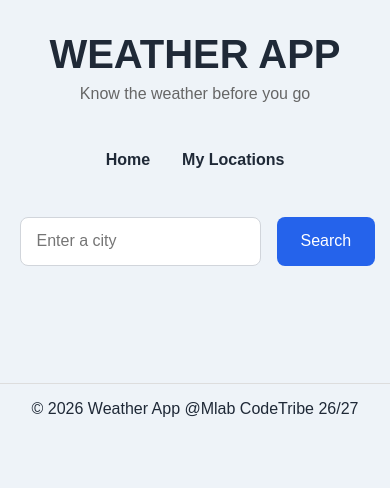
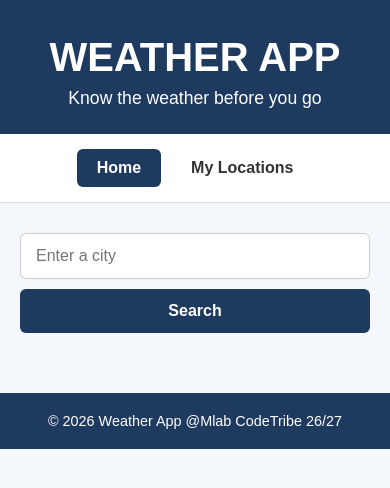
Before and after one commit to siyamthandagwamanda/CodeTribe_Weather_App_Task, a React (Vite) app: page / in a window 390 px wide. Shown: the top 488 px of the page. Built offline with nearby package versions, Linux system fonts and the light colour scheme.

Commit message:
updates styles

```diff
--- a/src/App.css
+++ b/src/App.css
@@ -1,29 +1,39 @@
-*{
-    margin: 0;
-    padding: 0;
-    box-sizing: border-box;
-}
-
-:root {
-  --background-color: #eef3f8;
-  --text-color: #1f2937;
-  --primary-color: #2563eb;
-  --surface-color: #ffffff;
+* {
+  box-sizing: border-box;
 }
 
 body {
+  margin: 0;
   font-family: Arial, Helvetica, sans-serif;
-  background-color: var(--background-color);
-  color: var(--text-color);
-  min-height: 100vh;
-}
-
-a {
-  text-decoration: none;
-  color: inherit;
+  background: #f4f7fb;
+  color: #222;
 }
 
 button,
 input {
-  font: inherit;
+  font-family: inherit;
 }
+
+button {
+  cursor: pointer;
+}
+
+.home-page {
+  width: 100%;
+}
+
+.loading {
+  text-align: center;
+  color: #1e3a5f;
+  font-weight: 600;
+}
+
+.error-message {
+  max-width: 700px;
+  margin: 0 auto 20px;
+  padding: 12px 15px;
+  text-align: center;
+  color: #b42318;
+  background: #fdecec;
+  border-radius: 6px;
+}
--- a/src/Styles/Footer.css
+++ b/src/Styles/Footer.css
@@ -1,6 +1,12 @@
 .footer {
+  margin-top: auto;
+  padding: 20px;
   text-align: center;
-  padding: 1rem;
-  border-top: 1px solid #ddd;
-  margin-top: 30%;
+  background: #1e3a5f;
+  color: white;
 }
+
+.footer p {
+  margin: 0;
+  font-size: 0.9rem;
+}
--- a/src/Styles/Header.css
+++ b/src/Styles/Header.css
@@ -1,13 +1,16 @@
 .header {
   text-align: center;
-  padding: 2rem 1rem;
+  padding: 35px 20px 25px;
+  background: #1e3a5f;
+  color: white;
 }
 
 .header h1 {
+  margin: 0;
   font-size: 2.5rem;
 }
 
 .header p {
-  margin-top: 0.5rem;
-  color: #666;
+  margin: 8px 0 0;
+  font-size: 1.1rem;
 }
--- a/src/Styles/Navigation.css
+++ b/src/Styles/Navigation.css
@@ -1,15 +1,26 @@
 .navigation {
   display: flex;
   justify-content: center;
-  gap: 2rem;
-  padding: 1rem;
+  gap: 10px;
+  padding: 15px 20px;
+  background: #ffffff;
+  border-bottom: 1px solid #ddd;
 }
 
-.navigation a {
-  color: var(--text-color);
-  font-weight: bold;
+.nav-link {
+  padding: 10px 20px;
+  text-decoration: none;
+  color: #333;
+  border-radius: 6px;
+  font-weight: 600;
+  transition: 0.2s ease;
 }
 
-.navigation a:hover {
-  color: var(--primary-color);
+.nav-link:hover {
+  background: #f0f0f0;
 }
+
+.nav-link.active {
+  background: #1e3a5f;
+  color: white;
+}
--- a/src/Styles/SearchBar.css
+++ b/src/Styles/SearchBar.css
@@ -1,31 +1,47 @@
 .search-bar {
   display: flex;
-  gap: 1rem;
-  width: min(700px, 100%);
-  margin: 2rem auto;
+  justify-content: center;
+  gap: 10px;
+  width: 100%;
+  max-width: 700px;
+  margin: 0 auto 30px;
 }
 
 .search-bar input {
   flex: 1;
-  padding: 0.9rem 1rem;
-  border: 1px solid #d1d5db;
-  border-radius: 0.5rem;
+  padding: 13px 15px;
+  border: 1px solid #ccc;
+  border-radius: 6px;
+  font-size: 1rem;
   outline: none;
+  box-sizing: border-box;
 }
 
 .search-bar input:focus {
-  border-color: var(--primary-color);
+  border-color: #1e3a5f;
 }
 
 .search-bar button {
-  padding: 0.9rem 1.5rem;
+  padding: 13px 25px;
   border: none;
-  border-radius: 0.5rem;
-  background: var(--primary-color);
+  border-radius: 6px;
+  background: #1e3a5f;
   color: white;
+  font-size: 1rem;
+  font-weight: 600;
   cursor: pointer;
 }
 
 .search-bar button:hover {
-  opacity: 0.9;
+  background: #162d4a;
 }
+
+@media (max-width: 600px) {
+  .search-bar {
+    flex-direction: column;
+  }
+
+  .search-bar button {
+    width: 100%;
+  }
+}
--- a/src/Styles/Structure.css
+++ b/src/Styles/Structure.css
@@ -1,11 +1,14 @@
-.structure{
-    min-height: 100vh;
-    display: flex;
-    flex-direction: column;
+.structure {
+  min-height: 100vh;
+  display: flex;
+  flex-direction: column;
 }
 
-.main-content{
-    flex: 1;
-    width: min(1200px, 90%);
-    margin: 2.0rem auto;
+.main-content {
+  width: 100%;
+  max-width: 1100px;
+  margin: 0 auto;
+  padding: 30px 20px;
+  flex: 1;
+  box-sizing: border-box;
 }
--- a/src/Styles/WeatherCard.css
+++ b/src/Styles/WeatherCard.css
@@ -1,51 +1,78 @@
 .weather-card {
-  width: min(700px, 100%);
-  margin: 2rem auto;
-  padding: 2rem;
+  width: 100%;
+  max-width: 700px;
+  margin: 0 auto 25px;
+  padding: 30px;
+  box-sizing: border-box;
+  background: white;
+  border-radius: 12px;
+  box-shadow: 0 4px 15px rgba(0, 0, 0, 0.1);
+}
 
-  background-color: var(--surface-color);
+.weather-card-header {
+  text-align: center;
+}
 
-  border-radius: 1rem;
+.weather-card-header h2 {
+  margin: 0;
+  font-size: 1.8rem;
+  color: #1e3a5f;
+}
 
-  box-shadow: 0 10px 30px rgba(0, 0, 0, 0.1);
+.condition {
+  margin: 8px 0 0;
+  color: #666;
+  font-size: 1rem;
+}
 
-  display: flex;
-  flex-direction: column;
-  gap: 1.5rem;
+.weather-main {
+  text-align: center;
+  margin: 25px 0;
 }
 
 .temperature {
-  font-size: 3rem;
-  font-weight: bold;
-}
-
-.condition {
-  font-size: 1.2rem;
-  color: #6b7280;
+  margin: 0;
+  font-size: 4rem;
+  font-weight: 700;
+  color: #1e3a5f;
 }
 
 .weather-details {
   display: grid;
-
-  grid-template-columns: repeat(2, 1fr);
-
-  gap: 1rem;
+  grid-template-columns: repeat(4, 1fr);
+  gap: 12px;
 }
 
-.weather-details div {
-  padding: 1rem;
-
-  border-radius: 0.75rem;
-
-  background-color: #f5f7fb;
+.weather-detail {
+  display: flex;
+  flex-direction: column;
+  align-items: center;
+  gap: 5px;
+  padding: 15px 10px;
+  background: #f5f7fa;
+  border-radius: 8px;
 }
 
-.weather-details span {
-  display: block;
-  color: #6b7280;
-  margin-bottom: 0.5rem;
+.weather-detail span {
+  color: #666;
+  font-size: 0.9rem;
 }
 
-.weather-details strong {
-  font-size: 1.1rem;
+.weather-detail strong {
+  color: #222;
+  font-size: 1rem;
 }
+
+@media (max-width: 600px) {
+  .weather-card {
+    padding: 20px;
+  }
+
+  .temperature {
+    font-size: 3rem;
+  }
+
+  .weather-details {
+    grid-template-columns: repeat(2, 1fr);
+  }
+}
```
